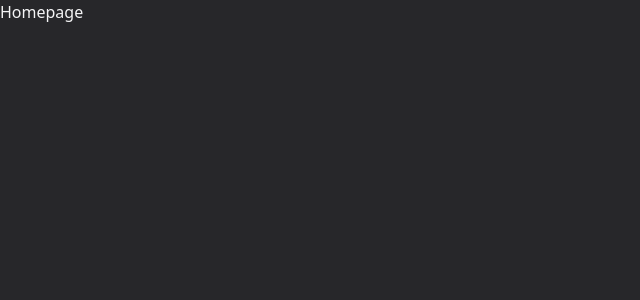
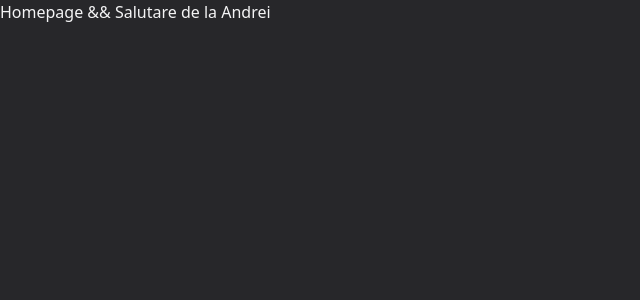
Before and after one commit to FratilaAndrei/andarius-bogdizza, a React (Vite) app: page / in a window 1280 px wide. Shown: the top 300 px of the page, without its empty margins (0-640 px from the left). Built offline with nearby package versions, Linux system fonts and the light colour scheme; the HTML template or start-up script is replaced by a standard one.

Commit message:
Andreius has arrived on the Project

```diff
--- a/src/pages/Home/Home.page.tsx
+++ b/src/pages/Home/Home.page.tsx
@@ -1,5 +1,5 @@
 const HomePage = () => {
-  return <div>Homepage</div>;
+  return <div>Homepage && Salutare de la Andrei</div>;
 };
 
 export default HomePage;
```
